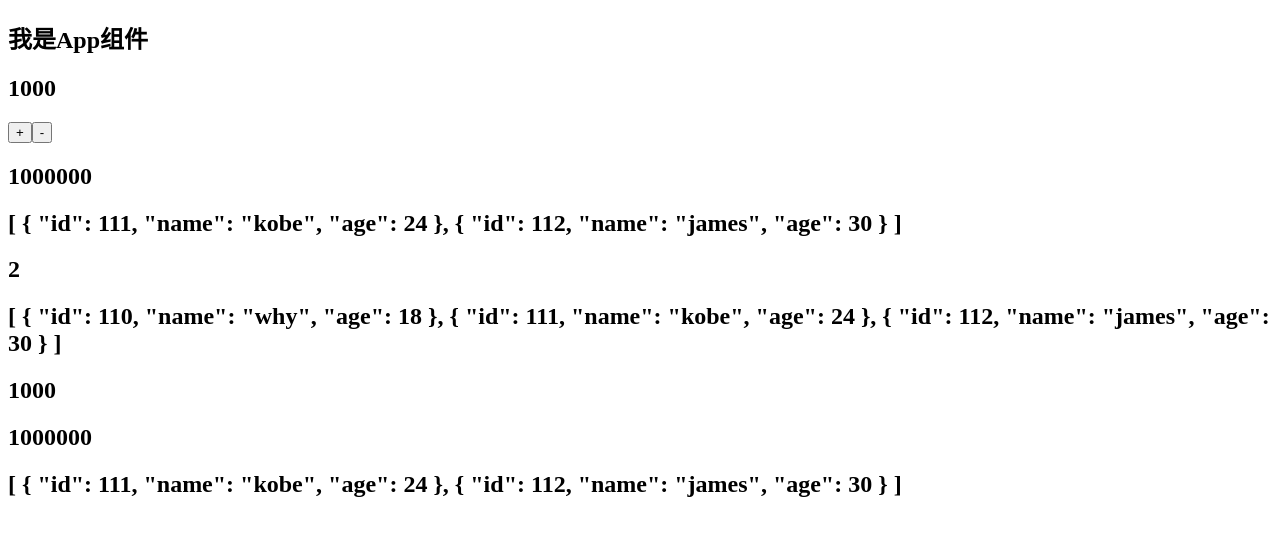
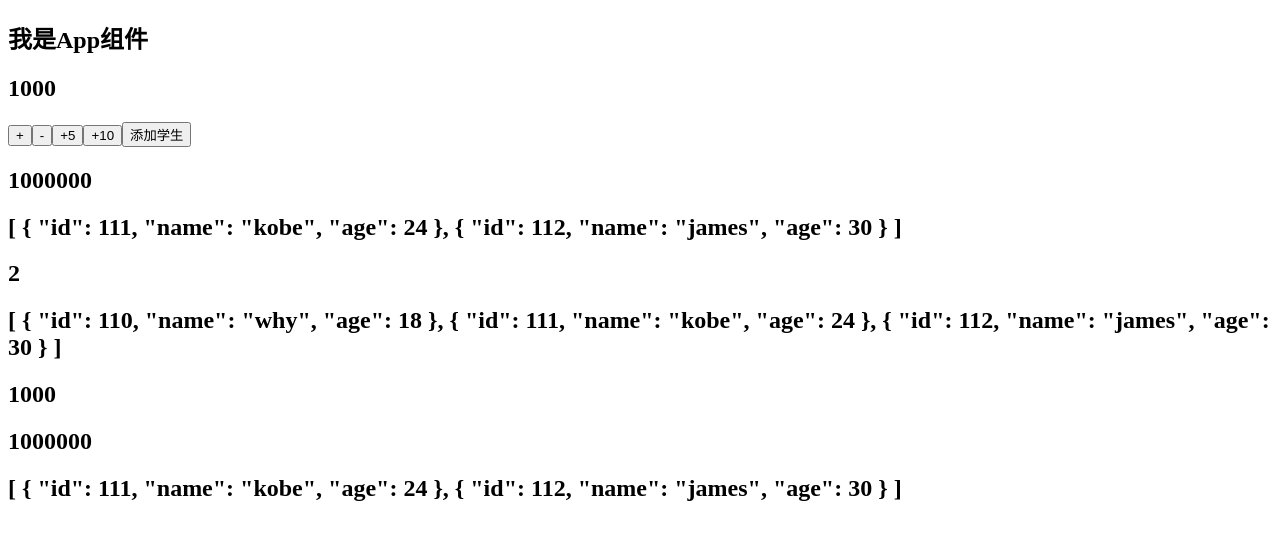
Before and after one commit to maicoder/learnVue, a Vue app in the folder 17-vuex/learnvuex/: page / in a window 1280 px wide. Shown: the top 540 px of the page. Built offline with nearby package versions, Linux system fonts and the light colour scheme.

Commit message:
learn vuex mutation

```diff
--- a/17-vuex/learnvuex/src/App.vue
+++ b/17-vuex/learnvuex/src/App.vue
@@ -4,6 +4,9 @@
     <h2>{{$store.state.counter}}</h2>
     <button @click="addition">+</button>
     <button @click="subtraction">-</button>
+    <button @click="addCount(5)">+5</button>
+    <button @click="addCount(10)">+10</button>
+    <button @click="addStudent">添加学生</button>
 
     <h2>{{$store.getters.powerCounter}}</h2>
     <h2>{{$store.getters.more20stu}}</h2>
@@ -33,6 +36,21 @@
       },
       subtraction() {
         this.$store.commit('decrement')
+      },
+      addCount(count) {
+        // payload 负载
+        // 1. 普通的提交封装
+        // this.$store.commit('incrementCount', count)
+
+        // 2.特殊的提交封装
+        this.$store.commit({
+          type: 'incrementCount',
+          count
+        })
+      },
+      addStudent() {
+        const stu = {id: 114, name: 'alan', age: 35}
+        this.$store.commit('addStudent', stu)
       }
     }
   }
--- a/17-vuex/learnvuex/src/store/index.js
+++ b/17-vuex/learnvuex/src/store/index.js
@@ -22,6 +22,13 @@ const store = new Vuex.Store({
     },
     decrement(state) {
       state.counter--
+    },
+    incrementCount(state, payload) {
+      // console.log(count);
+      state.counter += payload.count
+    },
+    addStudent(state, stu) {
+      state.students.push(stu)
     }
   },
   actions: {
```
